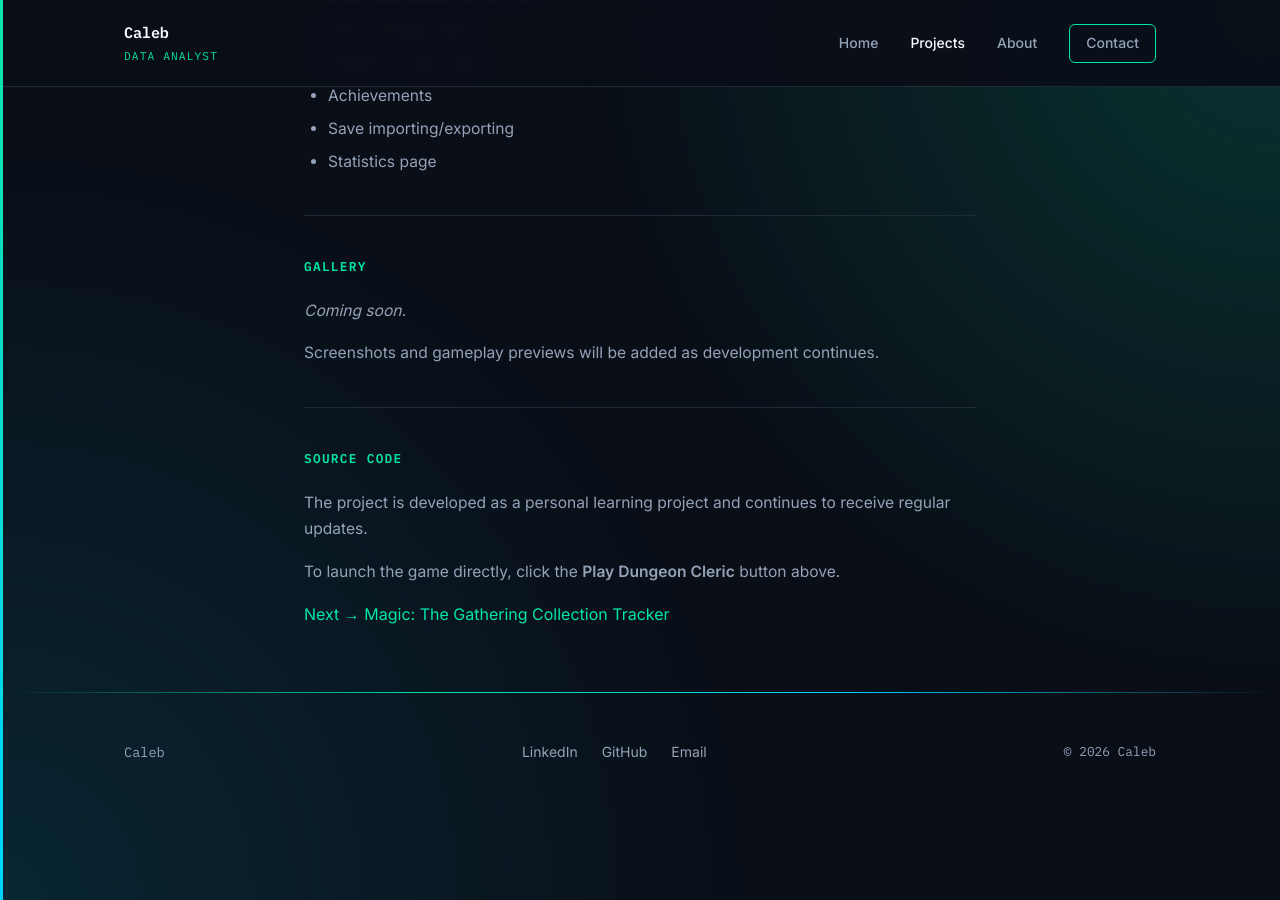
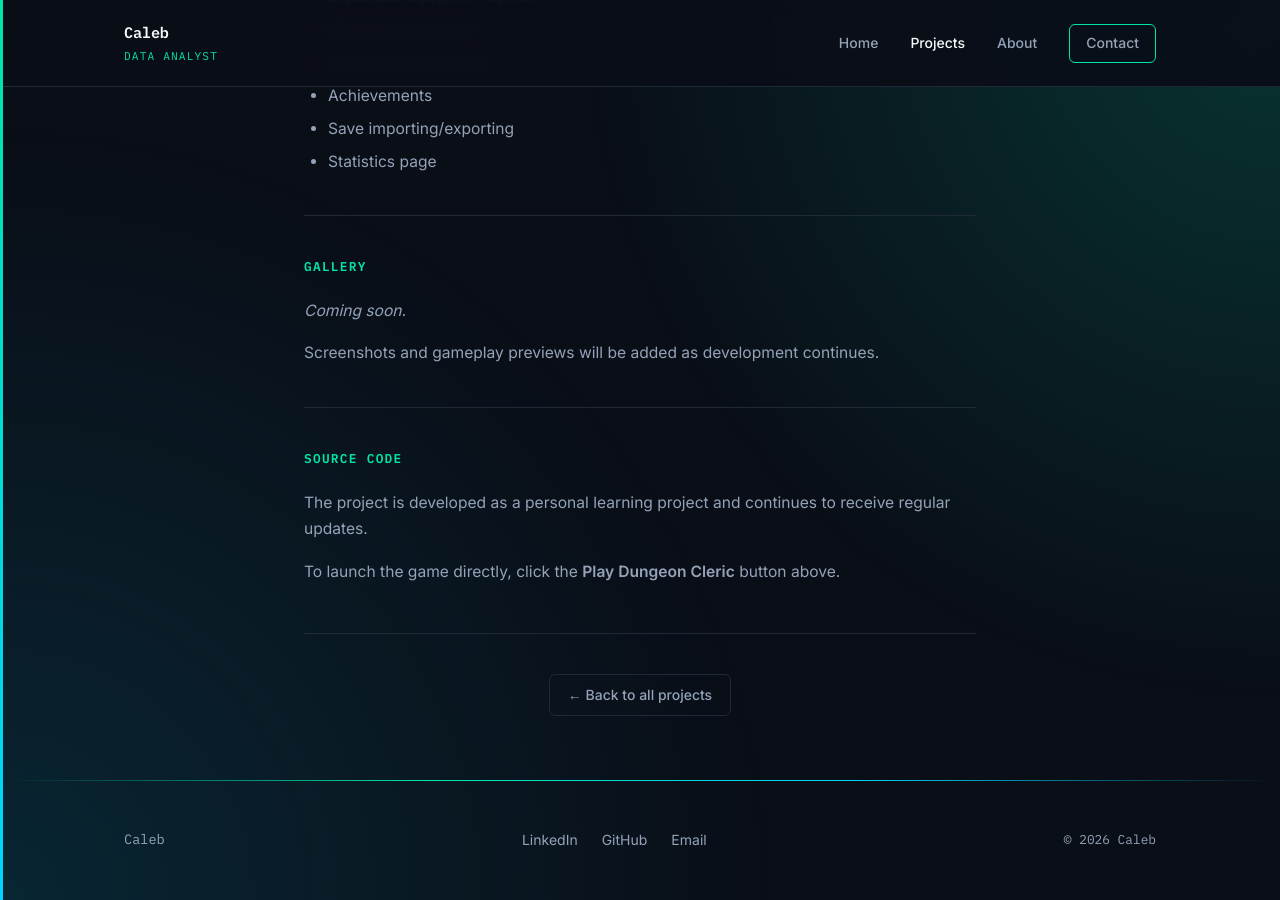
Before and after one commit to Shazilazi/Shazilazi.github.io, a Jekyll site: the page built from _projects/cleric-incremental.md, in a window 1280 px wide and 900 px high, scrolled down 3988 px. Built offline with Jekyll 4.4.1, drawn with Linux system fonts in a browser that asks for light colours.

Commit message:
Update project.html

```diff
--- a/_layouts/project.html
+++ b/_layouts/project.html
@@ -33,38 +33,7 @@
     {{ content }}
   </div>
 
-  {% assign sorted_projects = site.projects | sort: "date" | reverse %}
-  {% assign total = sorted_projects.size %}
-  {% for project in sorted_projects %}
-    {% if project.url == page.url %}
-      {% assign current_index = forloop.index0 %}
-    {% endif %}
-  {% endfor %}
-  {% assign prev_index = current_index | minus: 1 %}
-  {% assign next_index = current_index | plus: 1 %}
-  {% if prev_index >= 0 %}
-    {% assign prev_project = sorted_projects[prev_index] %}
-  {% endif %}
-  {% if next_index < total %}
-    {% assign next_project = sorted_projects[next_index] %}
-  {% endif %}
-
-  {% if prev_project or next_project %}
-  <nav class="project-nav">
-    {% if prev_project %}
-      <a href="{{ prev_project.url | relative_url }}" class="project-nav__link project-nav__link--prev">
-        <span class="project-nav__label">← Previous</span>
-        <span class="project-nav__title">{{ prev_project.title }}</span>
-      </a>
-    {% else %}
-      <span class="project-nav__spacer"></span>
-    {% endif %}
-    {% if next_project %}
-      <a href="{{ next_project.url | relative_url }}" class="project-nav__link project-nav__link--next">
-        <span class="project-nav__label">Next →</span>
-        <span class="project-nav__title">{{ next_project.title }}</span>
-      </a>
-    {% endif %}
-  </nav>
-  {% endif %}
+  <div class="project-return">
+    <a href="/projects/" class="btn btn--secondary">← Back to all projects</a>
+  </div>
 </article>
```
